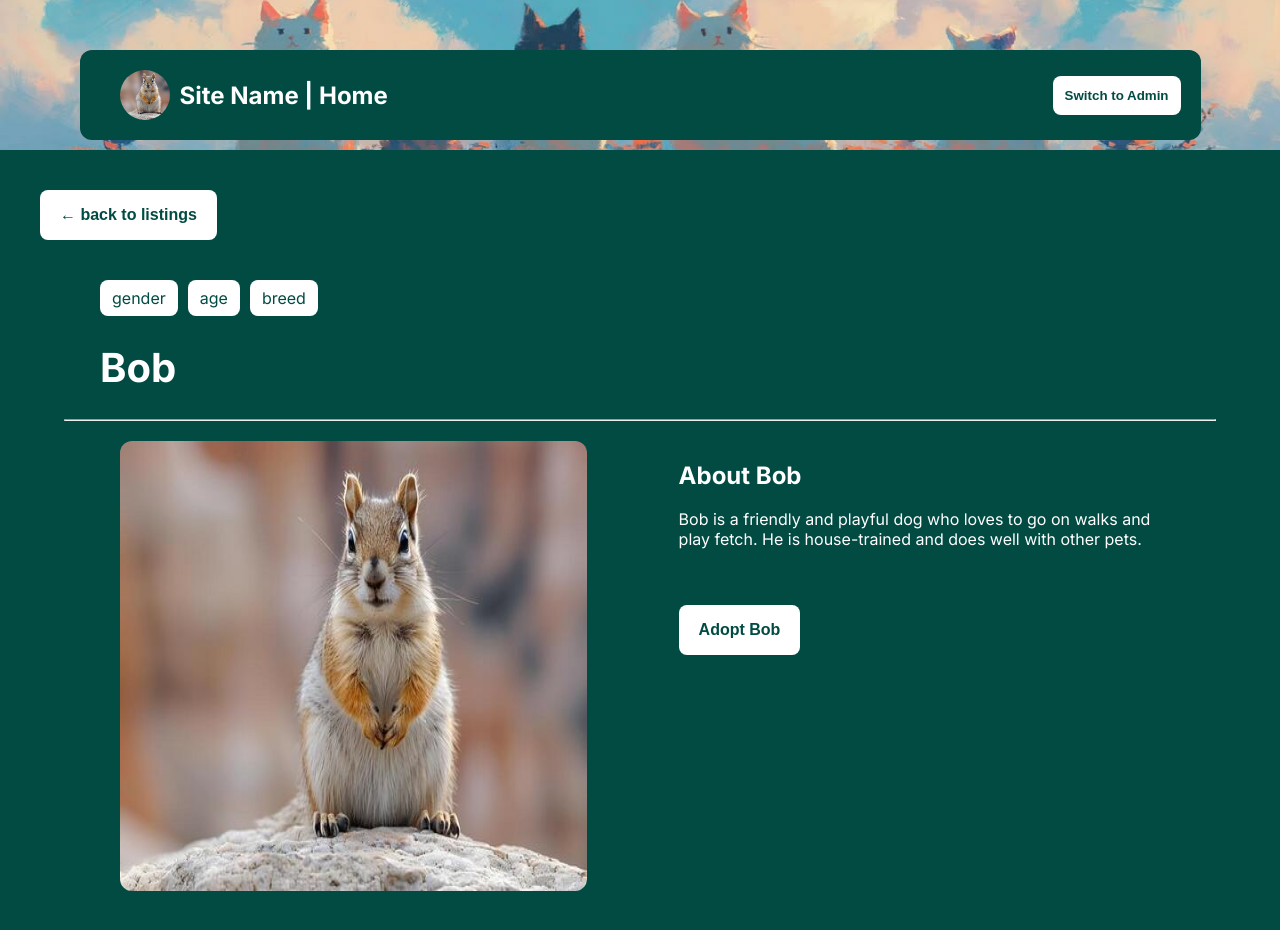
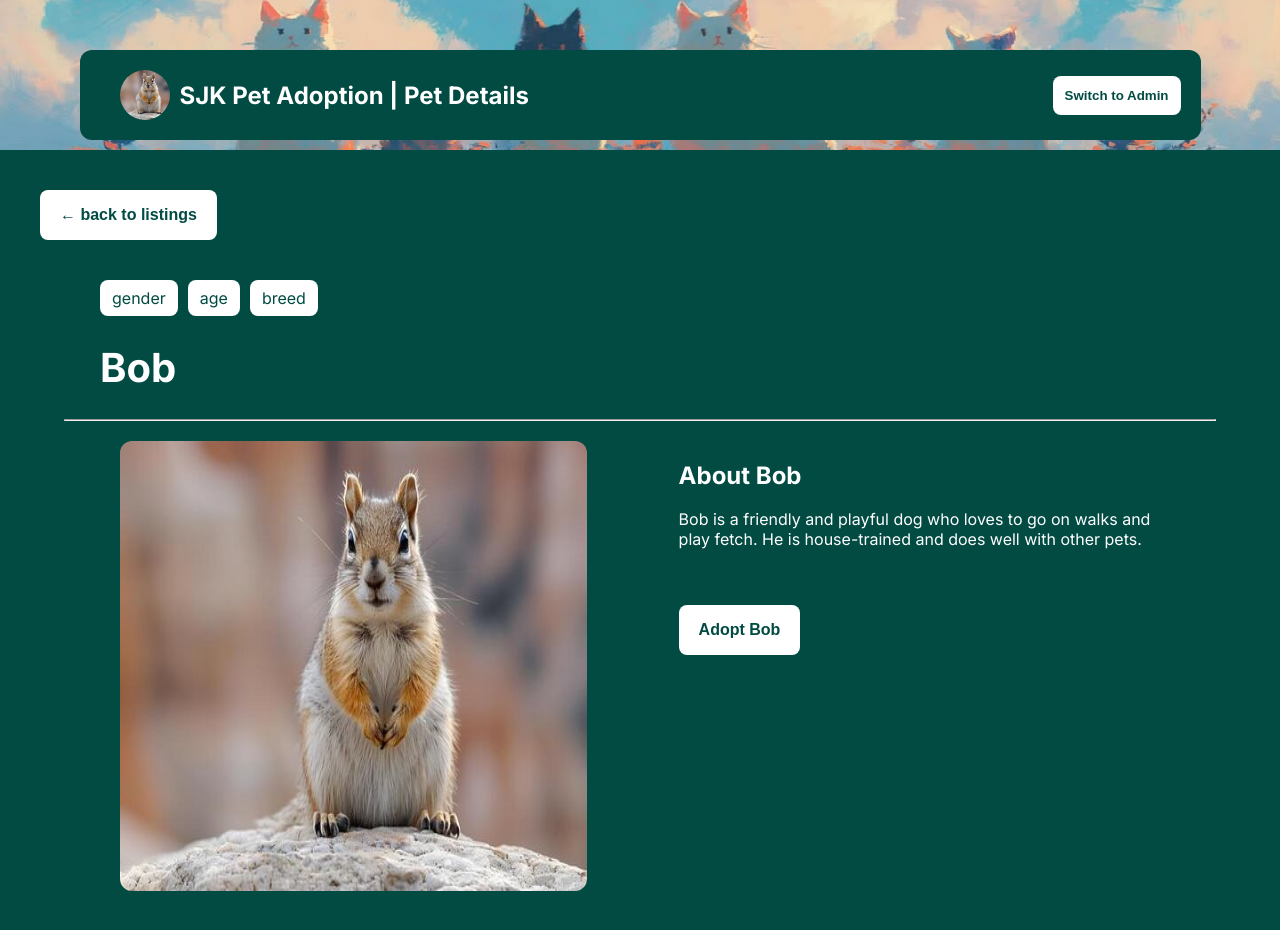
Before and after one commit to Kay-Yuko/dvops-project-2nd-try, a website: page public/details.html in a window 1280 px wide. Drawn offline with Linux system fonts and the light colour scheme; no server answers.

Commit message:
chore: renamed site

```diff
--- a/public/details.html
+++ b/public/details.html
@@ -22,7 +22,7 @@
     <section class="hero-details">
         <div class="heroContent">
             <img class="logo" src="images/dummy.jpg">
-            <h2>Site Name | Home</h2>
+            <h2>SJK Pet Adoption | Pet Details</h2>
 
             <button id="roleSwitch" class="roleSwitch" onclick="switchRole()">
                 Switch to Admin
```
Also changed, not shown: public/index.html (+1 -1 lines).
